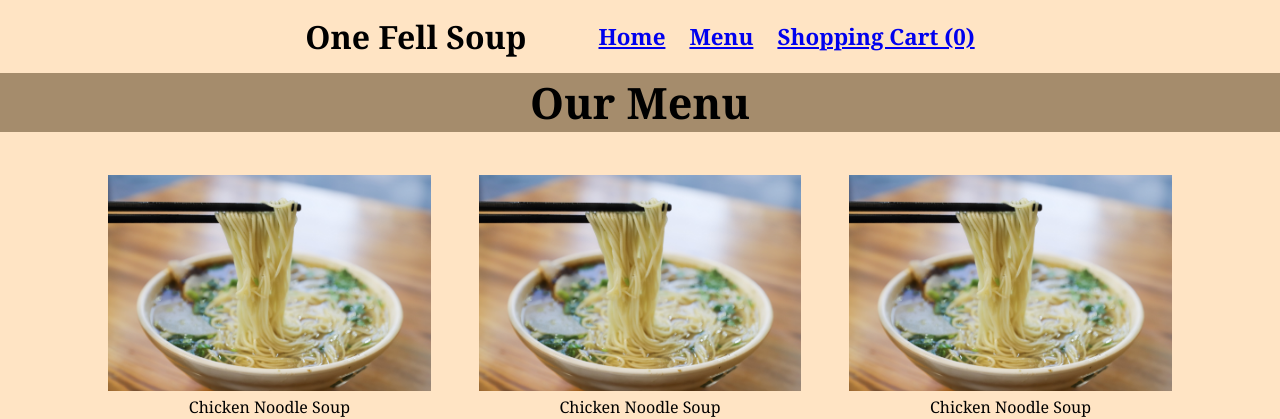
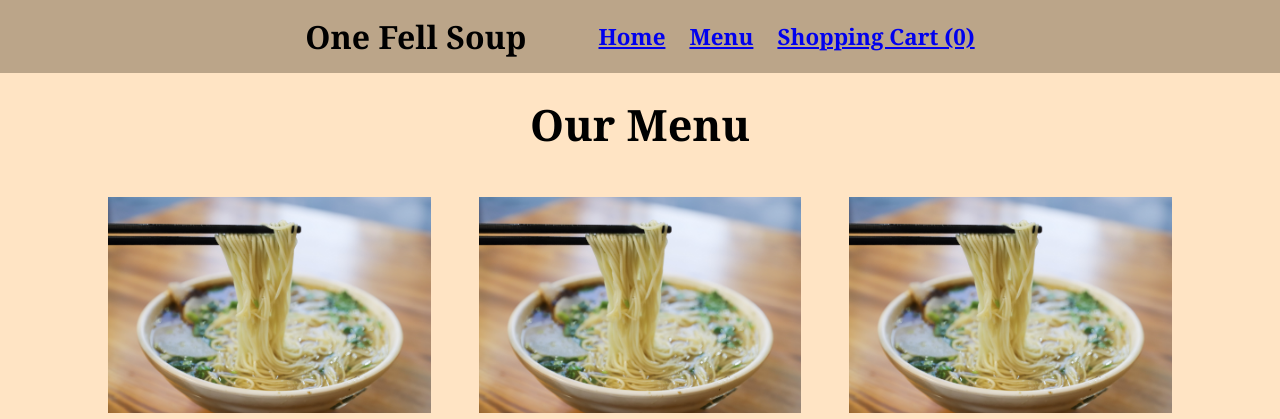
Before and after one commit to KateSebring/one-fell-soup, a PHP site: page /menu.html in a window 1280 px wide. Shown: the top 419 px of the page. Run offline with PHP 8.4, Linux system fonts and the light colour scheme.

Commit message:
Adjusted header color

```diff
--- a/css/universal_settings.css
+++ b/css/universal_settings.css
@@ -13,7 +13,7 @@ nav {
     flex-flow: row wrap;
     justify-content: center;
     align-items: center;
-    background-color: bisque;
+    background-color: rgb(187, 165, 137);
 }
 
 .nav-item {
--- a/menu.html
+++ b/menu.html
@@ -10,10 +10,9 @@
 
     <style>
         h2 {
-            background-color: rgb(165, 140, 108);
             text-align: center;
-            /* padding:1em; */
             font-size: 2em;
+            margin-top: 0.5em;
             margin-bottom: 0.5em;
         }
 
```
